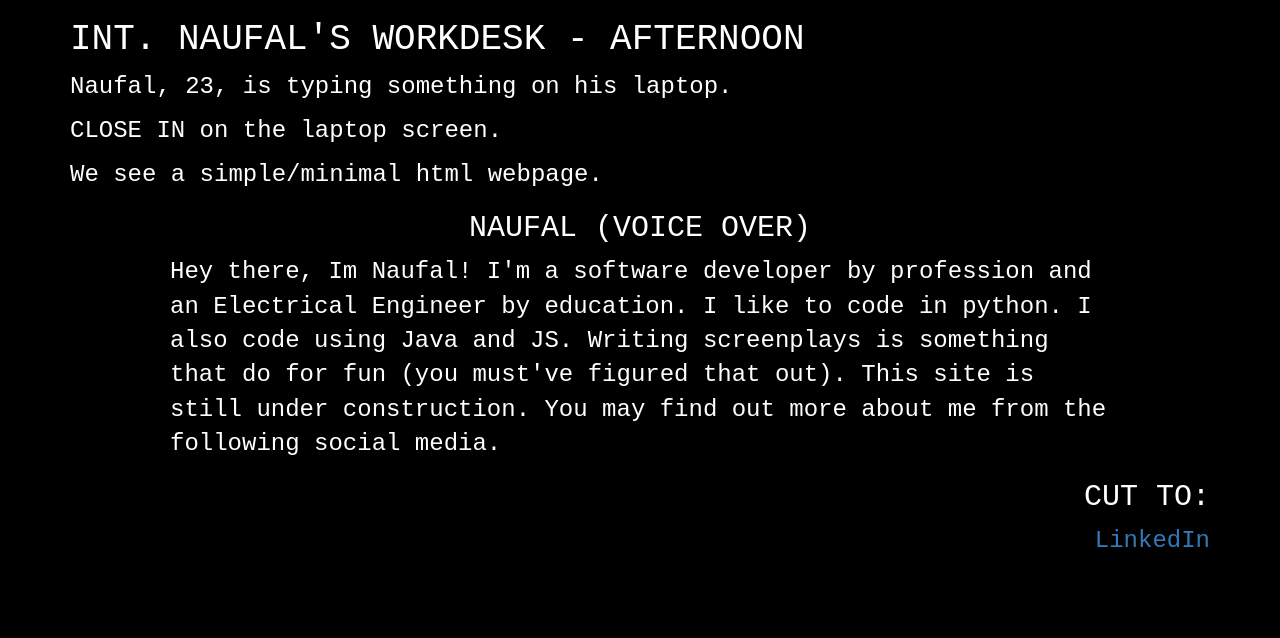
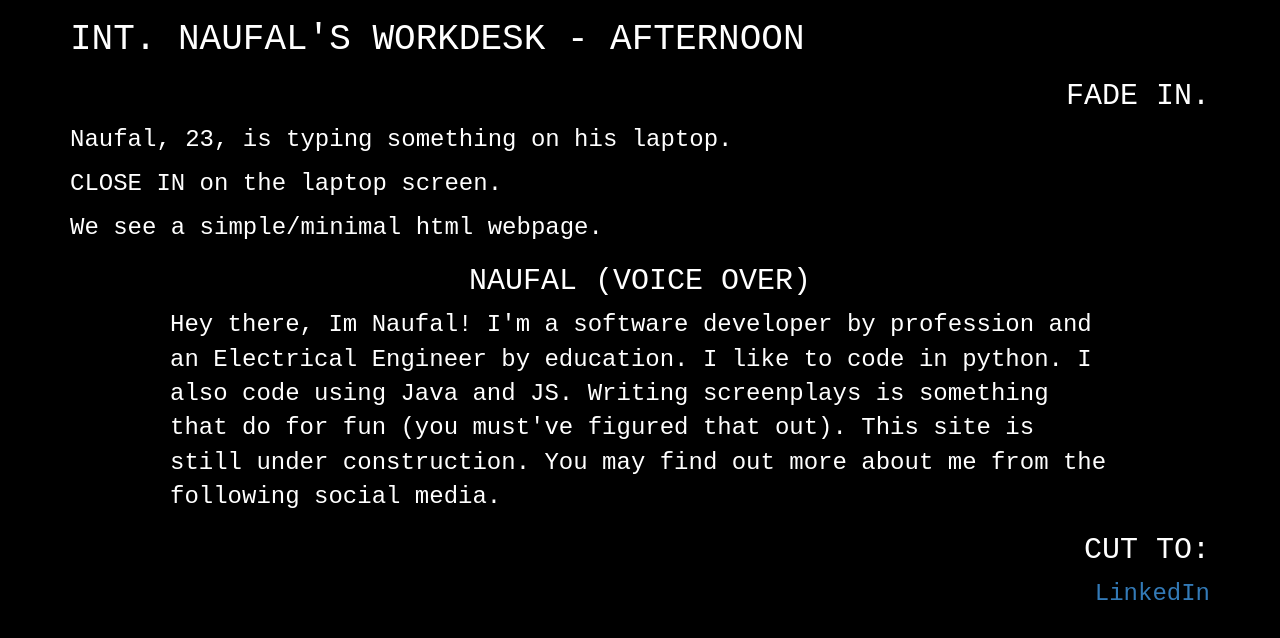
Before and after one commit to naufalmohamed/personal_website, a plain HTML site: page index.html in a window 1280 px wide. Drawn offline with nearby package versions, Linux system fonts and the light colour scheme.

Commit message:
Adds Fade In

```diff
--- a/index.html
+++ b/index.html
@@ -44,6 +44,8 @@
 <body style="background-color:black;">
     <div class="container">
     <h1 style = "color:white; font-family: 'Courier New', Courier, monospace;">INT. NAUFAL'S WORKDESK - AFTERNOON</h1>
+    <h2 class = "cut-to">FADE IN.</h2>
+
     <p>Naufal, 23, is typing something on his laptop.</p>
     <p>CLOSE IN on the laptop screen.</p>
     <p>We see a simple/minimal html webpage.</p>
```
